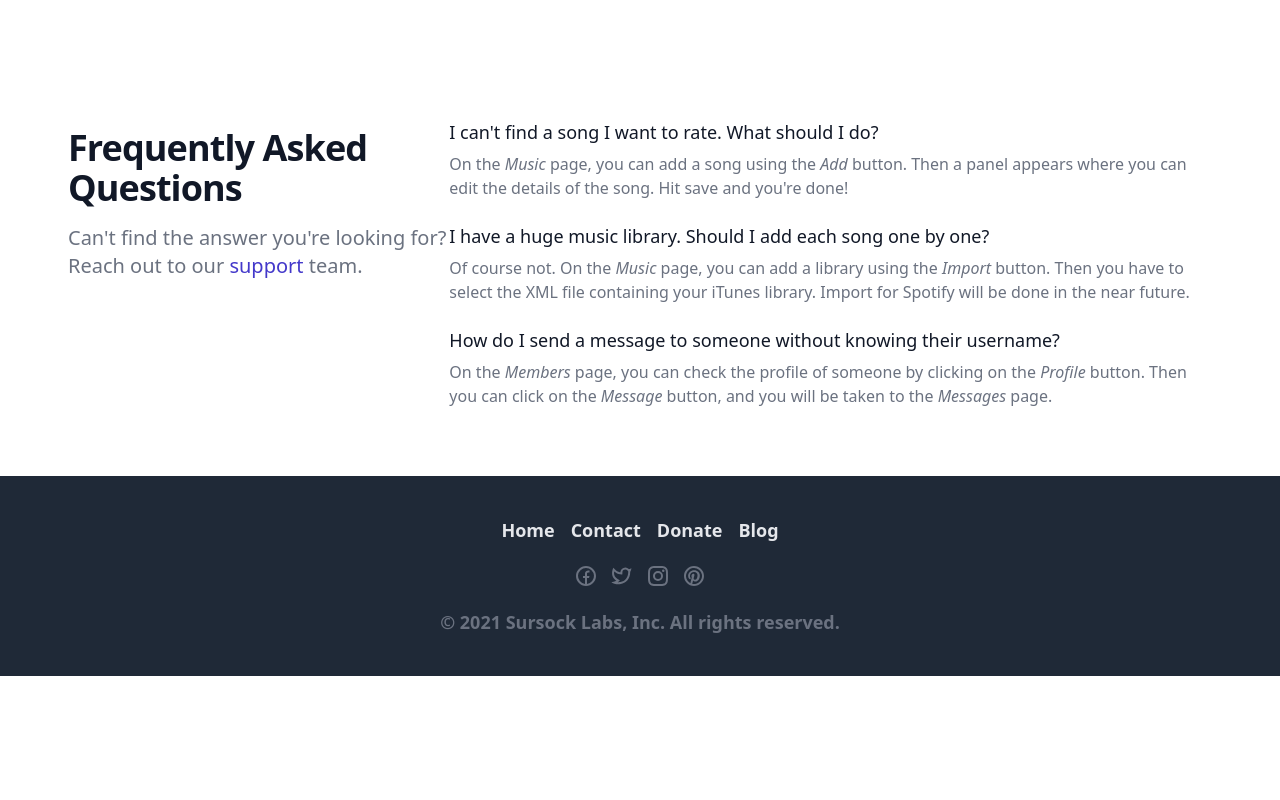
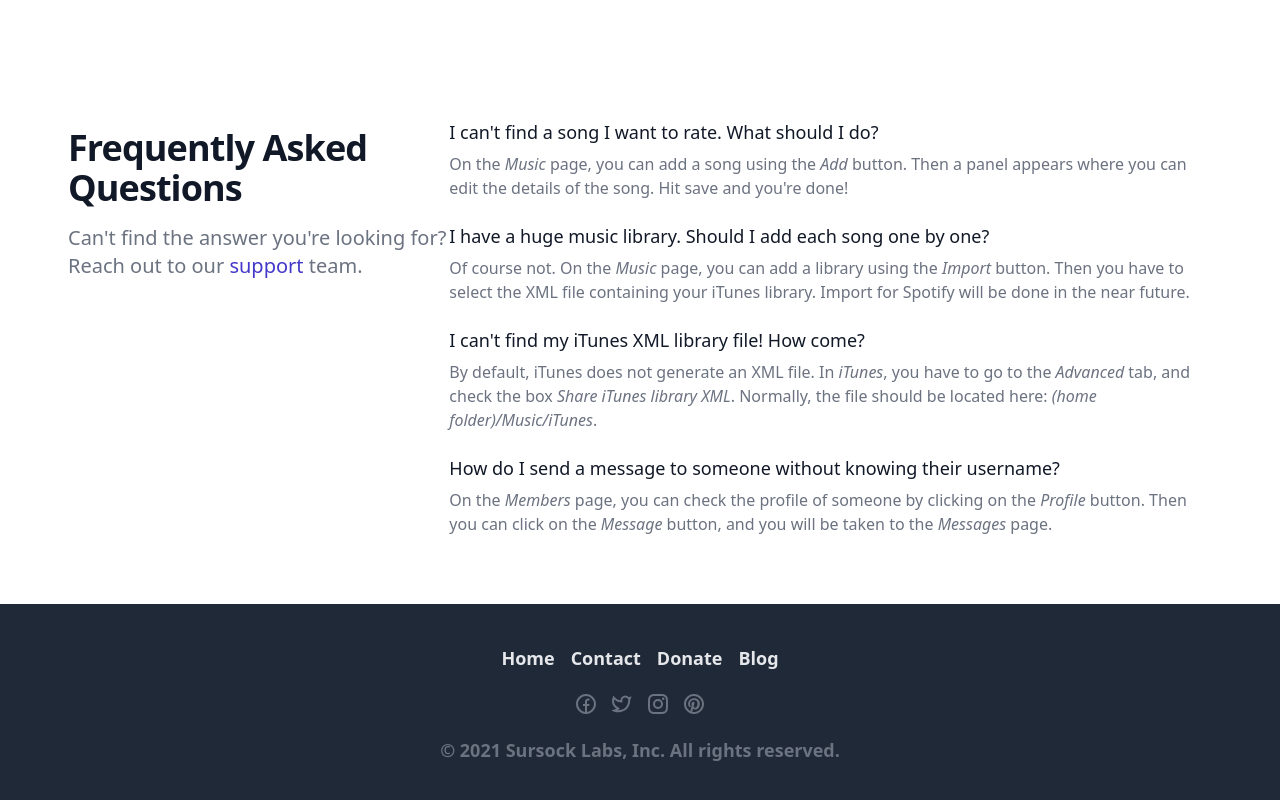
Before and after one commit to nsursock/themusicstop-client, a Vue app: page /#/ in a window 1280 px wide. Shown: the part 1749-2549 px from the top of the page. Before the commit the page ends 2425 px from the top, so only its background shows below. Built offline with nearby package versions, Linux system fonts and the light colour scheme; no server answers; what vue-plugin-load-script would draw is missing.

Commit message:
added faq

```diff
--- a/src/views/Splash.vue
+++ b/src/views/Splash.vue
@@ -216,6 +216,16 @@
     </div>
     <div class="">
       <dt class="text-lg leading-6 font-medium text-gray-900">
+        I can't find my iTunes XML library file! How come?
+      </dt>
+      <dd class="mt-2 text-base text-gray-500">
+        By default, iTunes does not generate an XML file. In <em>iTunes</em>, you have to go to the <em>Advanced</em> tab,
+        and check the box <em>Share iTunes library XML</em>. Normally, the file should be located here:
+        <em>(home folder)/Music/iTunes</em>.
+      </dd>
+    </div>
+    <div class="">
+      <dt class="text-lg leading-6 font-medium text-gray-900">
         How do I send a message to someone without knowing their username?
       </dt>
       <dd class="mt-2 text-base text-gray-500">
```
